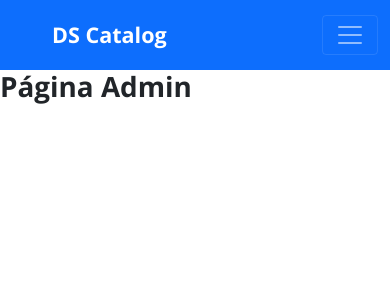
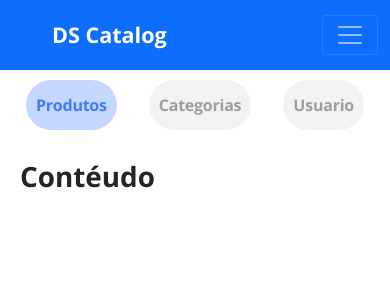
Before and after one commit to Paulojosep/dscatalog, a React (Create React App) app in the folder frontweb/: page /admin in a window 390 px wide. Shown: the top 300 px of the page. Built offline with nearby package versions, Linux system fonts and the light colour scheme.

Commit message:
Admin layout mobile

```diff
--- /dev/null
+++ b/frontweb/src/pages/Admin/Navbar/index.tsx
@@ -0,0 +1,27 @@
+import './styles.css';
+
+const Navbar = () => {
+  return (
+    <nav className="admin-nav-container">
+      <ul>
+        <li>
+          <a href="link" className="admin-nav-item active">
+            <p>Produtos</p>
+          </a>
+        </li>
+        <li>
+          <a href="link" className="admin-nav-item">
+            <p>Categorias</p>
+          </a>
+        </li>
+        <li>
+          <a href="link" className="admin-nav-item">
+            <p>Usuario</p>
+          </a>
+        </li>
+      </ul>
+    </nav>
+  );
+};
+
+export default Navbar;
--- /dev/null
+++ b/frontweb/src/pages/Admin/Navbar/styles.css
@@ -0,0 +1,35 @@
+ul {
+    display: flex;
+    justify-content: space-around;
+    list-style-type: none;
+    margin: 0;
+    padding: 0;
+}
+
+.admin-nav-container {
+    padding: 10px;
+    background-color: #fff;
+}
+
+.admin-nav-item {
+    display: flex;
+    justify-content: center;
+    align-items: center;
+    height: 50px;
+    background-color: #F2F2F2;
+    border-radius: 100px;
+    padding: 0 10px;
+    font-size: 16px;
+    font-weight: bold;
+    letter-spacing: -0.015em;
+    color: #9E9E9E;
+}
+
+.admin-nav-item.active {
+    background: rgba(64, 123, 255, 0.3);
+    color: #407BFF;
+}
+
+.admin-nav-item p {
+    margin-bottom: 0;
+}
--- a/frontweb/src/pages/Admin/index.tsx
+++ b/frontweb/src/pages/Admin/index.tsx
@@ -1,7 +1,15 @@
+import Navbar from './Navbar';
 import './styles.css';
 
 const Admin = () => {
-  return <h1>Página Admin</h1>;
+  return (
+    <div className="admin-container">
+      <Navbar />
+      <div className="admin-content">
+        <h1>Contéudo</h1>
+      </div>
+    </div>
+  );
 };
 
 export default Admin;
--- a/frontweb/src/pages/Admin/styles.css
+++ b/frontweb/src/pages/Admin/styles.css
@@ -0,0 +1,18 @@
+.admin-container {
+    display: flex;
+    flex-direction: column;
+}
+
+.admin-content {
+    padding: 20px;
+}
+
+@media (min-width: 1200px) {
+    .admin-container {
+        flex-direction: row;
+    }
+
+    .admin-content {
+        flex: 1;
+    }
+}
```
